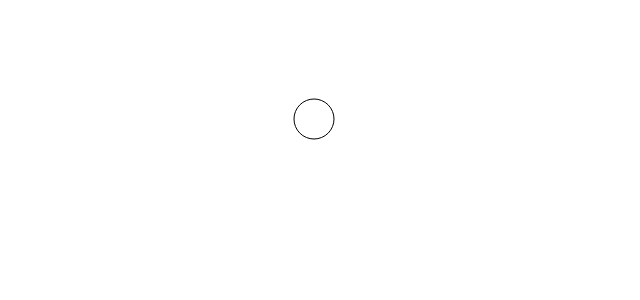
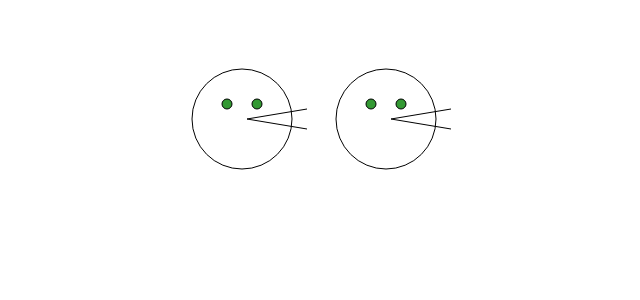
Before and after one commit to metafield/svging, a Svelte app: page / in a window 1280 px wide. Shown: the top 300 px of the page, without its empty margins (326-966 px from the left). Built offline with nearby package versions, Linux system fonts and the light colour scheme.

Commit message:
adds: SVG Line, Group and util methods to generate

```diff
--- a/src/App.svelte
+++ b/src/App.svelte
@@ -1,15 +1,22 @@
 <script lang="ts">
-  import Circle from './Drawing/Circle.svelte';
   import Svg from './Drawing/Svg.svelte';
-  import { circle } from './Drawing/utils';
-
-  const catsHead = circle(70, 95, 20, 'stroke:black; fill: none');
+  import Cat from './Prefabs/Cat.svelte';
 </script>
 
 <main>
-  <Svg width="140" height="170" title="Cat" desc="A cat">
-    <Circle attrs={catsHead} />
-  </Svg>
+  <Cat />
+
+  <svg width="140" height="170" xmlns="http://www.w3.org/2000/svg">
+    <title>Cat</title>
+    <desc>Stick Figure of a Cat</desc>
+    <circle cx="70" cy="95" r="50" style="stroke: black; fill: none;" />
+    <circle cx="55" cy="80" r="5" stroke="black" fill="#339933" />
+    <circle cx="85" cy="80" r="5" stroke="black" fill="#339933" />
+    <g id="whiskers">
+      <line x1="75" y1="95" x2="135" y2="85" style="stroke: black;" />
+      <line x1="75" y1="95" x2="135" y2="105" style="stroke: black;" />
+    </g>
+  </svg>
 </main>
 
 <style>
--- /dev/null
+++ b/src/Drawing/Group.svelte
@@ -0,0 +1,7 @@
+<script lang="ts">
+  export let id: string;
+</script>
+
+<g {id}>
+  <slot />
+</g>
--- /dev/null
+++ b/src/Drawing/Line.svelte
@@ -0,0 +1,6 @@
+<script lang="ts">
+  import type { LineAttrs } from '../types';
+  export let attrs: LineAttrs;
+</script>
+
+<line {...attrs} />
--- a/src/Drawing/Svg.svelte
+++ b/src/Drawing/Svg.svelte
@@ -5,7 +5,7 @@
   export let height: string;
 </script>
 
-<svg {width} {height}>
+<svg {width} {height} xmlns="http://www.w3.org/2000/svg">
   <title>{title}</title>
   <desc>{desc}</desc>
   <slot />
--- a/src/Drawing/utils.ts
+++ b/src/Drawing/utils.ts
@@ -1,4 +1,4 @@
-import type { CircleAttrs } from '../types';
+import type { CircleAttrs, LineAttrs } from '../types';
 
 export function circle(
   centerX: number,
@@ -13,3 +13,19 @@ export function circle(
     style,
   };
 }
+
+export function line(
+  x1: number,
+  y1: number,
+  x2: number,
+  y2: number,
+  style: string
+): LineAttrs {
+  return {
+    x1: x1.toString(),
+    y1: y1.toString(),
+    x2: x2.toString(),
+    y2: y2.toString(),
+    style,
+  };
+}
--- /dev/null
+++ b/src/Prefabs/Cat.svelte
@@ -0,0 +1,23 @@
+<script lang="ts">
+  import Circle from '../Drawing/Circle.svelte';
+  import Group from '../Drawing/Group.svelte';
+  import Line from '../Drawing/Line.svelte';
+  import Svg from '../Drawing/Svg.svelte';
+  import { circle, line } from '../Drawing/utils';
+
+  const head = circle(70, 95, 50, 'stroke:black; fill: none');
+  const leftEye = circle(55, 80, 5, 'stroke:black; fill: #339933');
+  const rightEye = circle(85, 80, 5, 'stroke:black; fill: #339933');
+  const leftWhisker = line(75, 95, 135, 85, 'stroke:black;');
+  const rightWhisker = line(75, 95, 135, 105, 'stroke:black;');
+</script>
+
+<Svg width="140" height="170" title="Cat" desc="A cat">
+  <Circle attrs={head} />
+  <Circle attrs={leftEye} />
+  <Circle attrs={rightEye} />
+  <Group id="whiskers">
+    <Line attrs={leftWhisker} />
+    <Line attrs={rightWhisker} />
+  </Group>
+</Svg>
```
Also changed, not shown: src/types.ts (+8 -0 lines).
